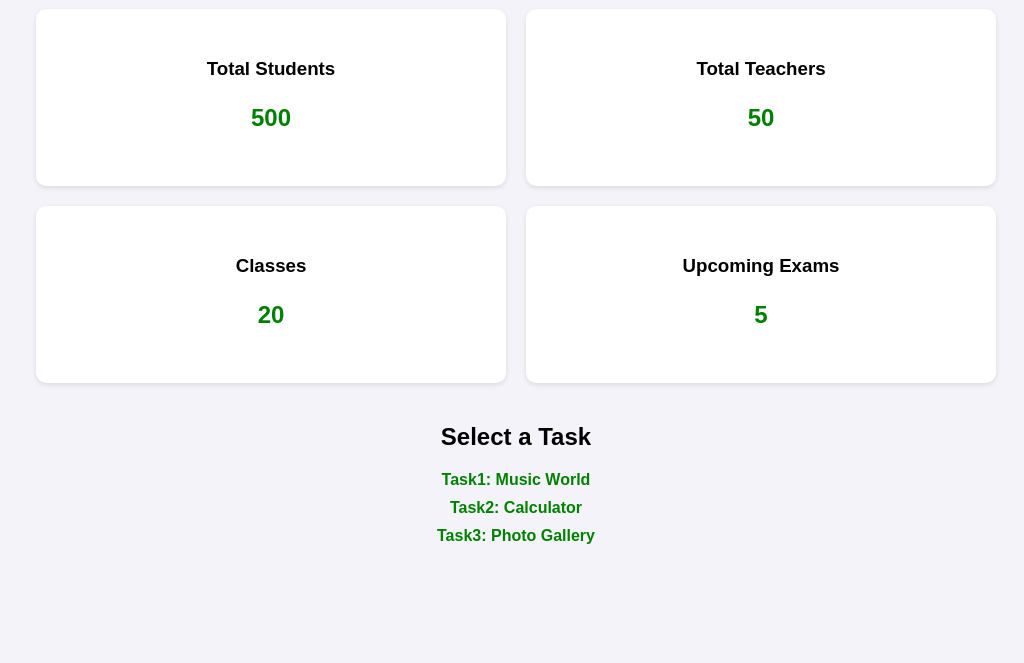
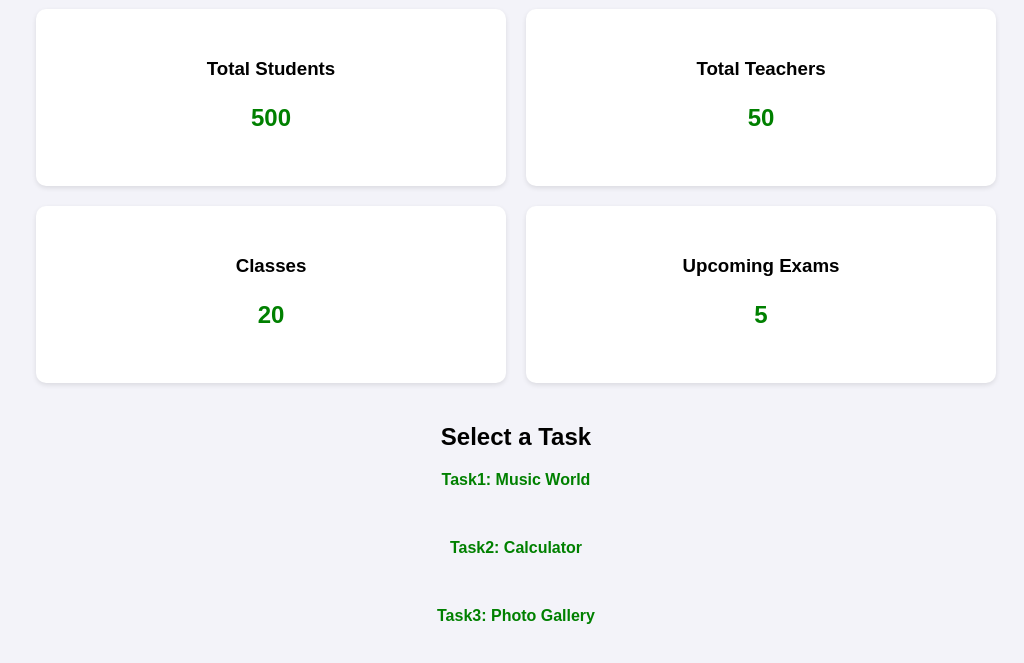
Before and after one commit to khyathi-2006/assignment-7, a plain HTML site: page index.html in a window 1280 px wide. Shown: the part 119-782 px from the top of the page, without its empty margins (244-1268 px from the left). Drawn offline with Linux system fonts and the light colour scheme.

Commit message:
Update index.html

```diff
--- a/index.html
+++ b/index.html
@@ -47,9 +47,9 @@
     <div style="margin-top: 40px; text-align: center;">
       <h2>Select a Task</h2>
       <div class="task-container" style="margin-top: 20px;">
-        <a href="Task1.html" class="task" style="display: block; margin: 10px 0; text-decoration: none; color: green; font-weight: bold;">Task1: Music World</a>
-        <a href="Task2.html" class="task" style="display: block; margin: 10px 0; text-decoration: none; color: green; font-weight: bold;">Task2: Calculator</a>
-        <a href="Task3.html" class="task" style="display: block; margin: 10px 0; text-decoration: none; color: green; font-weight: bold;" target="_blank">Task3: Photo Gallery</a>
+        <a href="Task1.html" class="task" style="display: block; margin: 10px 0; text-decoration: none; color: green; font-weight: bold;">Task1: Music World</a></a><p><br></p>
+        <a href="Task2.html" class="task" style="display: block; margin: 10px 0; text-decoration: none; color: green; font-weight: bold;">Task2: Calculator</a></a><p><br></p>
+        <a href="Task3.html" class="task" style="display: block; margin: 10px 0; text-decoration: none; color: green; font-weight: bold;" target="_blank">Task3: Photo Gallery</a></a><p><br></p>
       </div>
     </div>
   </div>
```
